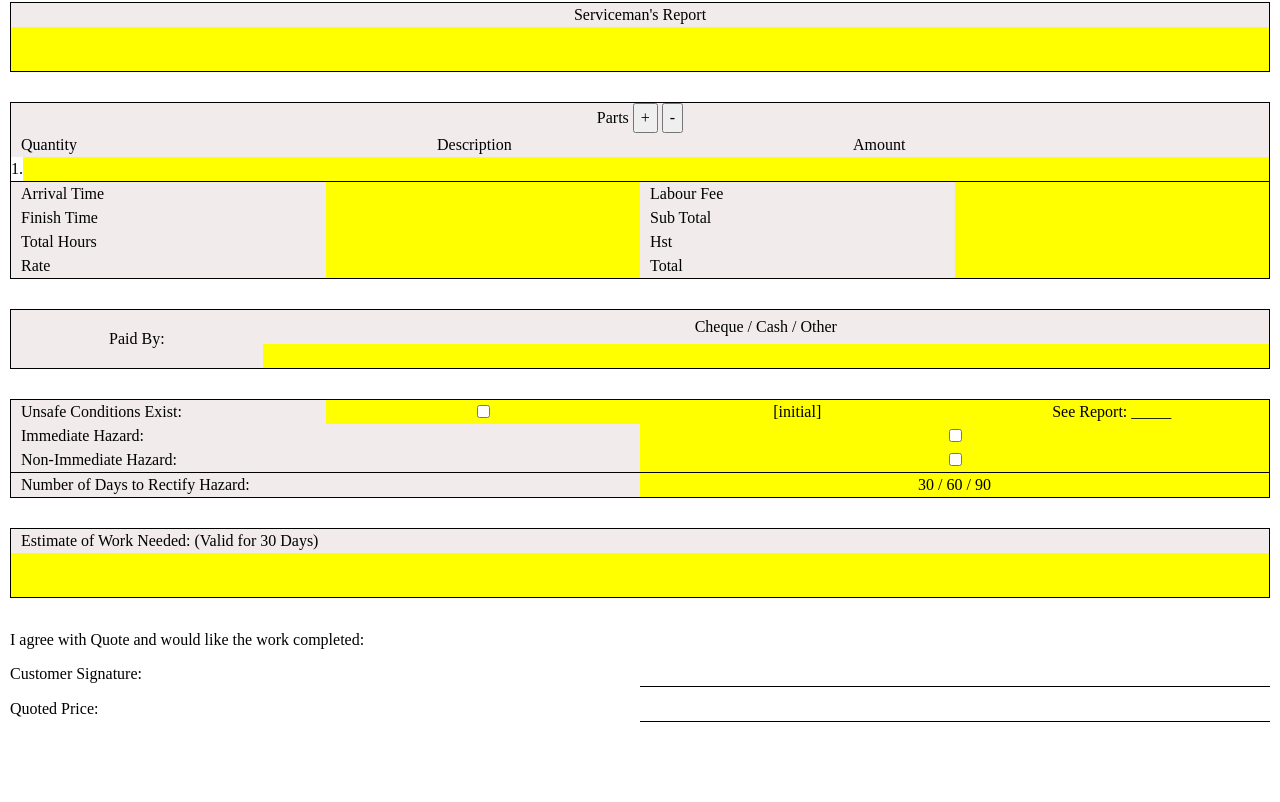
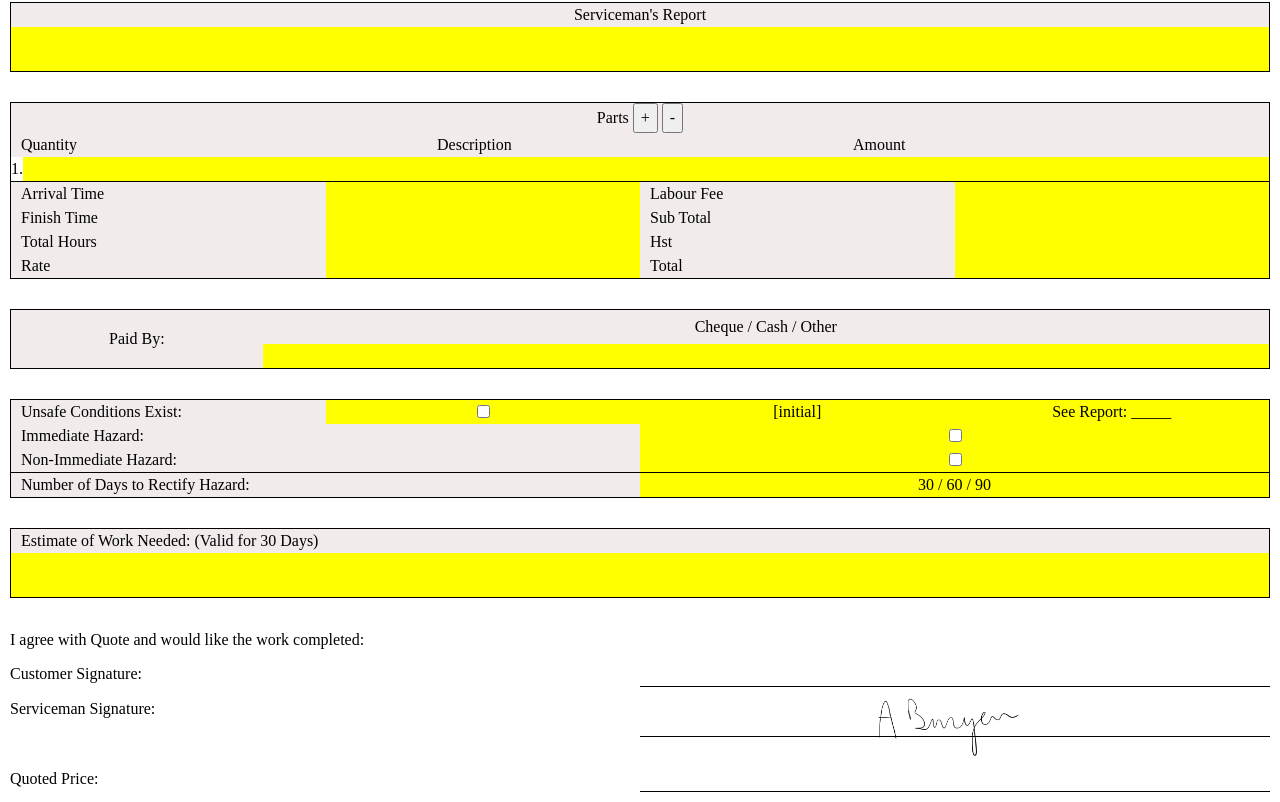
Before and after one commit to mwilkins91/invoice-printer-9000, a website built with Parcel: page index.pug in a window 1280 px wide. Shown: the part 829-1631 px from the top of the page. Before the commit the page ends 1561 px from the top, so only its background shows below. Built offline with nearby package versions, Linux system fonts and the light colour scheme.

Commit message:
add sig, math

```diff
--- a/index.pug
+++ b/index.pug
@@ -120,6 +120,10 @@ div.mt-30.no-page-break
     p.half-width Customer Signature:
     p.half-width(contenteditable='true' style="border-bottom: 1px solid black;")
   div.flex.mt-10
+    p.half-width Serviceman Signature:
+    div.alex_sig_container
+      img.alex_sig.max-half-width(src="./Alex Signature.png")
+  div.flex.mt-10
     p.half-width Quoted Price:
     p.half-width(contenteditable='true' style="border-bottom: 1px solid black;")
 button#download download
--- a/js.js
+++ b/js.js
@@ -45,6 +45,16 @@ const download = () => {
   });
 };
 
+const handleSubTotalChange = (hstInput, totalInput) => (e) => {
+  try {
+    hstInput.textContent = e.target.textContent * 0.13;
+    totalInput.textContent =
+      Number(e.target.textContent) + Number(hstInput.textContent);
+  } catch (err) {
+    console.error(err);
+  }
+};
+
 const main = () => {
   const addBttn = document.getElementById("add_part");
   const subBttn = document.getElementById("sub_part");
@@ -53,6 +63,15 @@ const main = () => {
   addBttn.addEventListener("click", addPart);
   subBttn.addEventListener("click", removePart);
   dwnldBttn.addEventListener("click", download);
+
+  const hstInput = document.getElementById("Hst_result");
+  const subTotalInput = document.getElementById("Sub Total_result");
+  const totalInput = document.getElementById("Total_result");
+
+  subTotalInput.addEventListener(
+    "keyup",
+    handleSubTotalChange(hstInput, totalInput)
+  );
 };
 
 if (
--- a/styles.scss
+++ b/styles.scss
@@ -1,13 +1,17 @@
 body {
   padding: 10px;
+
   &.printing {
     padding: 30px 50px;
+
     button {
       display: none;
     }
   }
+
   @media print {
     padding: 30px 50px;
+
     button {
       display: none;
     }
@@ -68,6 +72,10 @@ body {
   &.with-gap {
     width: calc(50% - 2.5px);
   }
+}
+
+.max-half-width {
+  max-width: 50%;
 }
 
 .third-width {
@@ -220,3 +228,22 @@ body {
   right: 3px;
   background: white;
 }
+
+
+.alex_sig_container {
+  position: relative;
+  width: 50%;
+
+  &:after {
+    content: '';
+    position: absolute;
+    border-bottom: 1px solid black;
+    width: 100%;
+    bottom: 20px;
+  }
+}
+
+.alex_sig {
+  max-height: 60px;
+  margin: 0 auto;
+}
```
Also changed, not shown: Alex Signature.png (added).
